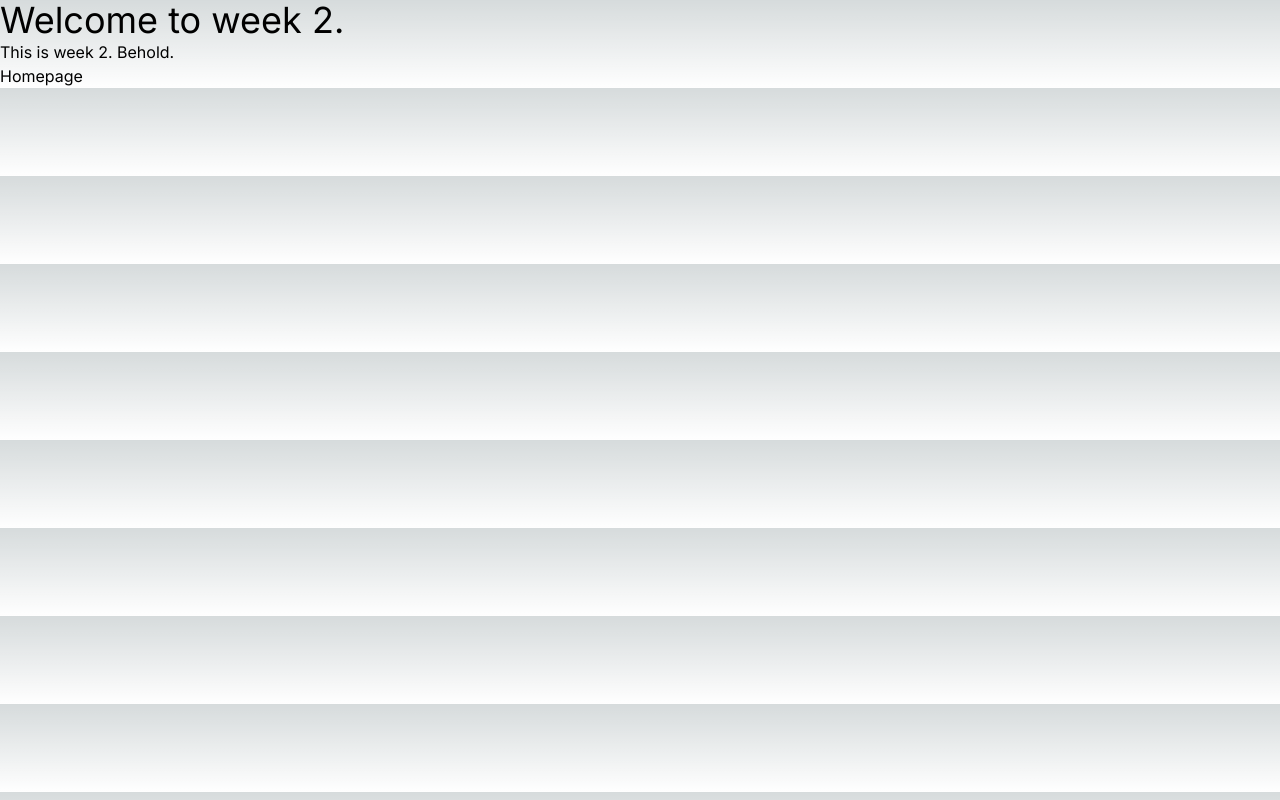
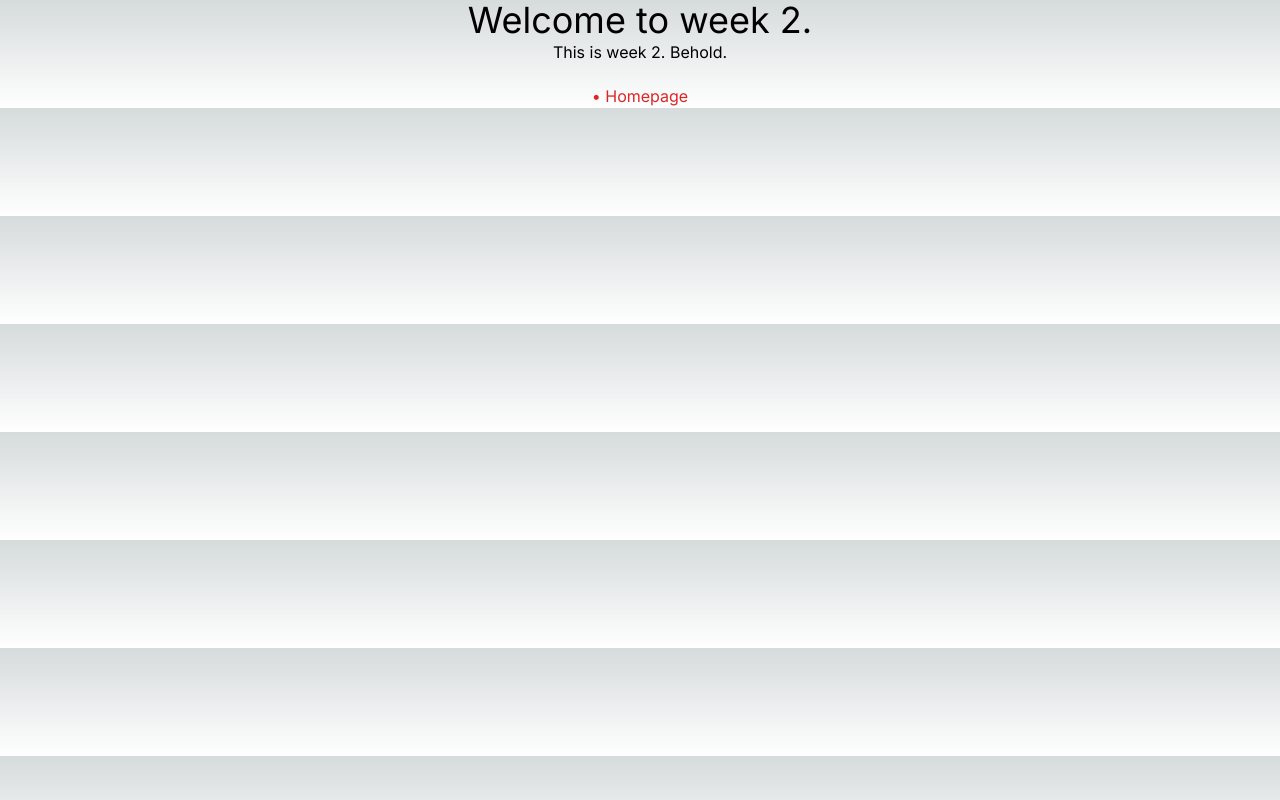
Before and after one commit to DorianLaycock/cprg306-assignments, a Next.js app: page /week2 in a window 1280 px wide. Built offline with nearby package versions, Linux system fonts and the light colour scheme.

Commit message:
Made some more aesthetic changes

```diff
--- a/app/week2/page.js
+++ b/app/week2/page.js
@@ -2,10 +2,14 @@ import Link from "next/link";
 
 export default function Page() {
     return (
-    <main>
-        <h1 className="text-4xl">Welcome to week 2.</h1>
-        <p>This is week 2. Behold.</p>
-        <Link href="/">Homepage</Link>
+    <main class="flex justify-center items-center w-screen">
+        <div class ="text-center">
+            <h1 className="text-4xl">Welcome to week 2.</h1>
+            <p>This is week 2. Behold.</p>
+            <div class="pt-5">
+                <Link class = "block text-red-600" href="/">• Homepage</Link>
+            </div>
+        </div>
     </main>
     );
 }
--- a/app/week3/page.js
+++ b/app/week3/page.js
@@ -3,11 +3,15 @@ import ItemList from "./item-list";
 
 export default function Page() {
     return (
-    <main>
-        <h1 className="text-4xl">Welcome to week 3.</h1>
-        <p>This is week 3. Behold.</p>
-        <Link href="/">Homepage</Link>
-        <ItemList />
+    <main class="flex justify-center items-center w-screen">
+        <div class="text-center">
+            <h1 className="text-4xl">Welcome to week 3.</h1>
+            <p>This is week 3. Behold.</p>
+            <div class="pt-5">
+                <Link class = "block text-red-600" href="/">• Homepage</Link>
+            </div>
+            <ItemList />
+        </div>
     </main>
     );
 }
--- a/app/week4/page.js
+++ b/app/week4/page.js
@@ -11,10 +11,13 @@ const submitFunction = (event) => {
 
 export default function Page() {
     return (
-    <main>
+    <main class="flex justify-center items-center w-screen">
+    <div class="text-center">
         <h1 className="text-4xl">Welcome to week 4.</h1>
         <p>This is week 4. Behold.</p>
-        <Link href="/">Homepage</Link>
+        <div class="pt-5">
+          <Link class ="block text-red-600" href="/">Homepage</Link>
+        </div>
 
         <form onSubmit="submitFunction(event)">
           <input type="text" name="name" placeholder="Name of the product" />
@@ -22,8 +25,7 @@ export default function Page() {
           <input type="text" name="category" placeholder="Produce" />
           <button type="submit">Submit</button>
         </form>
-
-
+    </div>
     </main>
     );
 }
--- a/app/week5/page.js
+++ b/app/week5/page.js
@@ -42,7 +42,9 @@ export default function Page(){
         <main>
             <h1 className="text-4xl">Welcome to week 5.</h1>
             <p>This is just practice so far, the actual assignment will be done soon.</p>
-            <Link href="/">Homepage</Link>
+            <div class = "pt-5">
+                <Link class = "block text-red-600" href="/">Homepage</Link>
+            </div>
             <ul className="flex m-2 p-2 border">
                 {dogList.map((dog) => (
                     <li key={dog.id} onClick={() => handleClick(dog.id)}>
```
